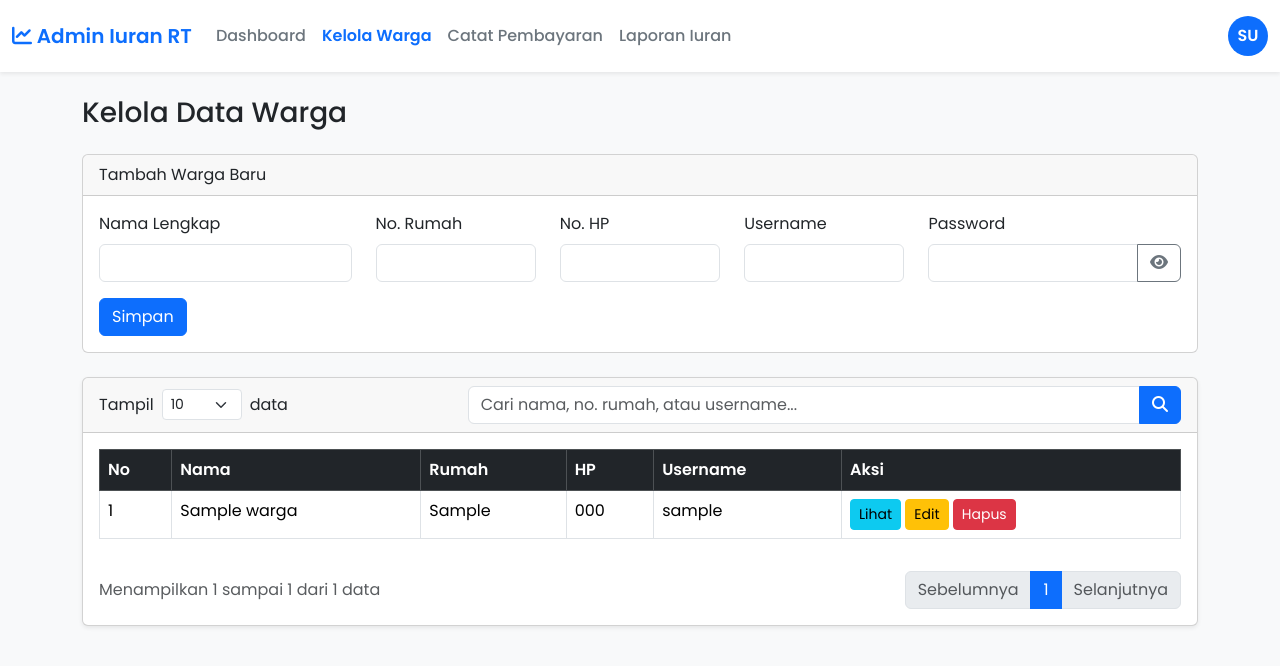
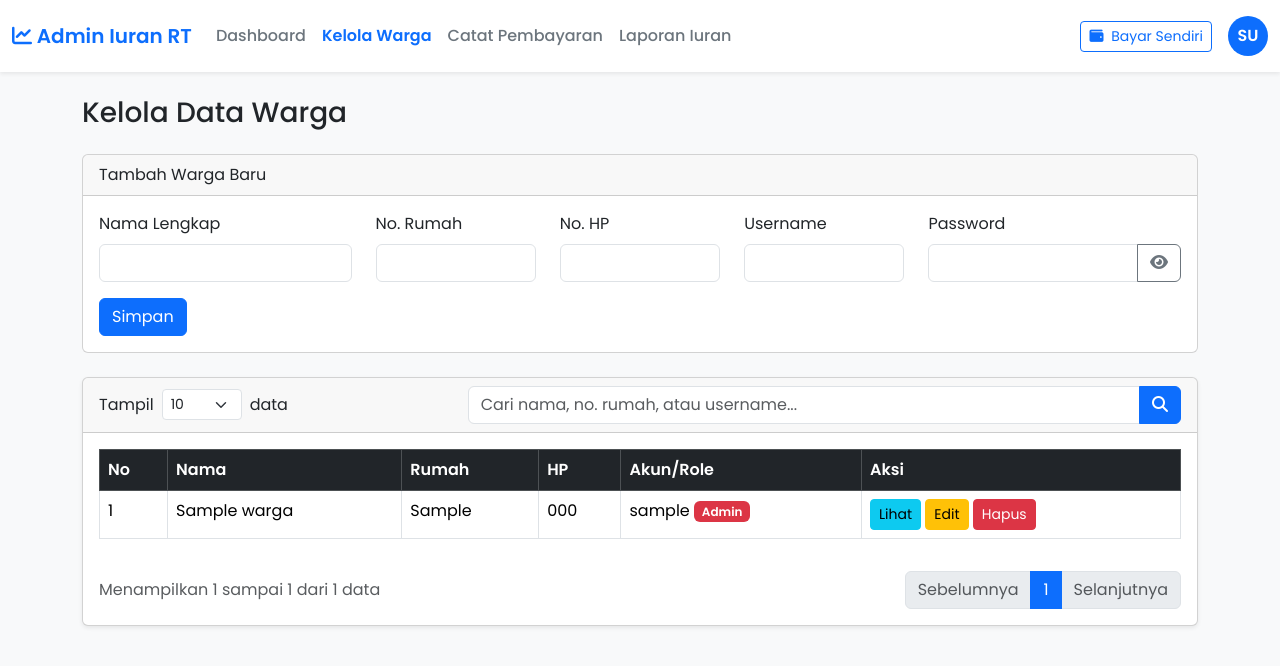
Before and after one commit to ItzmeLYNLEN/Pencatatan-Iuran-Bulanan-RT-UAS-SMS3, a PHP site: page /admin/kelola_warga.php in a window 1280 px wide. Shown: the top 666 px of the page. Run offline with PHP 8.4, Linux system fonts and the light colour scheme; the visitor is signed in with stand-in values (Sample User, id 1); tables that the repository leaves empty or names only in its code hold one stand-in row (values such as "Sample post"); some libraries are stand-ins or nearby versions.

Commit message:
update logika login warga dan admin

```diff
--- a/admin/kelola_warga.php
+++ b/admin/kelola_warga.php
@@ -4,6 +4,7 @@ include 'templates/header.php';
 
 if ($_SERVER['REQUEST_METHOD'] == 'POST' && isset($_POST['action'])) {
 
+    // --- 1. TAMBAH WARGA ---
     if ($_POST['action'] == 'tambah_warga') {
         $nama = $_POST['nama_lengkap'];
         $no_rumah = $_POST['no_rumah'];
@@ -33,18 +34,20 @@ if ($_SERVER['REQUEST_METHOD'] == 'POST' && isset($_POST['action'])) {
         } catch (Exception $e) {
             $conn->rollback();
             if ($conn->errno == 1062) {
-                $_SESSION['flash_message'] = ['type' => 'danger', 'message' => 'Gagal: Username atau Data sudah terdaftar.'];
+                $_SESSION['flash_message'] = ['type' => 'danger', 'message' => 'Gagal: Username sudah terdaftar.'];
             } else {
                 $_SESSION['flash_message'] = ['type' => 'danger', 'message' => 'Gagal: ' . $e->getMessage()];
             }
         }
     }
 
+    // --- 2. EDIT WARGA (UPDATE ROLE & DATA) ---
     elseif ($_POST['action'] == 'edit_warga') {
         $id_warga = $_POST['id_warga'];
         $nama = $_POST['nama_lengkap'];
         $no_rumah = $_POST['no_rumah'];
         $no_hp = $_POST['no_telepon'];
+        $role_input = $_POST['role']; // Input Role Baru
 
         $id_pengguna = !empty($_POST['id_pengguna']) ? $_POST['id_pengguna'] : NULL;
 
@@ -53,21 +56,27 @@ if ($_SERVER['REQUEST_METHOD'] == 'POST' && isset($_POST['action'])) {
 
         $conn->begin_transaction();
         try {
+            // A. Update Profil Warga
             $stmt = $conn->prepare("UPDATE profil_warga SET nama_lengkap = ?, no_rumah = ?, no_telepon = ? WHERE id_warga = ?");
             $stmt->bind_param("sssi", $nama, $no_rumah, $no_hp, $id_warga);
             $stmt->execute();
 
+            // B. Cek/Buat Akun Login
             if (empty($id_pengguna) && !empty($username_input) && !empty($password_input)) {
-                $stmt_new = $conn->prepare("INSERT INTO pengguna (username, password, role) VALUES (?, ?, 'warga')");
-                $stmt_new->bind_param("ss", $username_input, $password_input);
+                // Buat akun baru
+                $stmt_new = $conn->prepare("INSERT INTO pengguna (username, password, role) VALUES (?, ?, ?)");
+                $stmt_new->bind_param("sss", $username_input, $password_input, $role_input);
                 $stmt_new->execute();
                 $new_id_pengguna = $conn->insert_id;
 
                 $stmt_link = $conn->prepare("UPDATE profil_warga SET id_pengguna = ? WHERE id_warga = ?");
                 $stmt_link->bind_param("ii", $new_id_pengguna, $id_warga);
                 $stmt_link->execute();
+
+                $id_pengguna = $new_id_pengguna;
             }
             elseif (!empty($id_pengguna)) {
+                // Update akun lama
                 if (!empty($username_input)) {
                     $stmt_un = $conn->prepare("UPDATE pengguna SET username = ? WHERE id_pengguna = ?");
                     $stmt_un->bind_param("si", $username_input, $id_pengguna);
@@ -78,21 +87,47 @@ if ($_SERVER['REQUEST_METHOD'] == 'POST' && isset($_POST['action'])) {
                     $stmt_pw->bind_param("si", $password_input, $id_pengguna);
                     $stmt_pw->execute();
                 }
+                // Update Role di tabel pengguna
+                $stmt_role = $conn->prepare("UPDATE pengguna SET role = ? WHERE id_pengguna = ?");
+                $stmt_role->bind_param("si", $role_input, $id_pengguna);
+                $stmt_role->execute();
+            }
+
+            // C. Sinkronisasi Profil Admin (INI YANG DIPERBAIKI)
+            if (!empty($id_pengguna)) {
+                if ($role_input == 'admin') {
+                    // Jika jadi ADMIN: Tambahkan ke profil_admin jika belum ada
+                    $cek_admin = $conn->query("SELECT id_admin FROM profil_admin WHERE id_pengguna = $id_pengguna");
+                    if ($cek_admin->num_rows == 0) {
+                        $stmt_add = $conn->prepare("INSERT INTO profil_admin (id_pengguna, nama_lengkap) VALUES (?, ?)");
+                        $stmt_add->bind_param("is", $id_pengguna, $nama);
+                        $stmt_add->execute();
+                    } else {
+                        // Update nama juga biar sinkron
+                        $stmt_upd = $conn->prepare("UPDATE profil_admin SET nama_lengkap = ? WHERE id_pengguna = ?");
+                        $stmt_upd->bind_param("si", $nama, $id_pengguna);
+                        $stmt_upd->execute();
+                    }
+                }
+                elseif ($role_input == 'warga') {
+                    // Jika jadi WARGA: HAPUS dari profil_admin (Bersih-bersih)
+                    $stmt_del = $conn->prepare("DELETE FROM profil_admin WHERE id_pengguna = ?");
+                    $stmt_del->bind_param("i", $id_pengguna);
+                    $stmt_del->execute();
+                }
             }
 
             $conn->commit();
-            $_SESSION['flash_message'] = ['type' => 'info', 'message' => 'Data warga berhasil diperbarui.'];
+            $_SESSION['flash_message'] = ['type' => 'info', 'message' => 'Data warga dan role berhasil diperbarui.'];
 
         } catch (Exception $e) {
             $conn->rollback();
-            if ($conn->errno == 1062) {
-                $_SESSION['flash_message'] = ['type' => 'danger', 'message' => 'Gagal: Username sudah digunakan user lain.'];
-            } else {
-                $_SESSION['flash_message'] = ['type' => 'danger', 'message' => 'Gagal: ' . $e->getMessage()];
-            }
+            $msg = ($conn->errno == 1062) ? 'Username sudah digunakan.' : $e->getMessage();
+            $_SESSION['flash_message'] = ['type' => 'danger', 'message' => 'Gagal: ' . $msg];
         }
     }
 
+    // --- 3. HAPUS WARGA ---
     elseif ($_POST['action'] == 'hapus_warga') {
         $id_warga = $_POST['id_warga'];
 
@@ -121,6 +156,7 @@ if ($_SERVER['REQUEST_METHOD'] == 'POST' && isset($_POST['action'])) {
     exit();
 }
 
+// --- TAMPILAN DATA ---
 $search = isset($_GET['search']) ? $conn->real_escape_string($_GET['search']) : '';
 $limit = isset($_GET['limit']) ? intval($_GET['limit']) : 10;
 $page = isset($_GET['page']) ? intval($_GET['page']) : 1;
@@ -136,7 +172,7 @@ $total_warga_result = $conn->query($count_query);
 $total_warga = $total_warga_result->fetch_assoc()['total'];
 $total_pages = ($limit == -1) ? 1 : ceil($total_warga / $limit);
 
-$sql_warga = "SELECT w.*, p.username FROM profil_warga w LEFT JOIN pengguna p ON w.id_pengguna = p.id_pengguna $where_clause ORDER BY w.no_rumah ASC";
+$sql_warga = "SELECT w.*, p.username, p.role FROM profil_warga w LEFT JOIN pengguna p ON w.id_pengguna = p.id_pengguna $where_clause ORDER BY w.no_rumah ASC";
 if ($limit != -1) {
     $sql_warga .= " LIMIT $limit OFFSET $offset";
 }
@@ -166,6 +202,7 @@ $end_entry = ($limit == -1) ? $total_warga : min($offset + $limit, $total_warga)
                     <label class="form-label">No. HP</label>
                     <input type="text" class="form-control" name="no_telepon" required>
                 </div>
+
                 <div class="col-md-2 mb-3">
                     <label class="form-label">Username</label>
                     <input type="text" class="form-control" name="username" required>
@@ -214,7 +251,7 @@ $end_entry = ($limit == -1) ? $total_warga : min($offset + $limit, $total_warga)
         <div class="table-responsive">
             <table class="table table-bordered table-hover">
                 <thead class="table-dark">
-                    <tr><th>No</th><th>Nama</th><th>Rumah</th><th>HP</th><th>Username</th><th>Aksi</th></tr>
+                    <tr><th>No</th><th>Nama</th><th>Rumah</th><th>HP</th><th>Akun/Role</th><th>Aksi</th></tr>
                 </thead>
                 <tbody>
                     <?php if ($result->num_rows > 0) : $no = $offset + 1; ?>
@@ -224,7 +261,17 @@ $end_entry = ($limit == -1) ? $total_warga : min($offset + $limit, $total_warga)
                                 <td><?php echo htmlspecialchars($row['nama_lengkap']); ?></td>
                                 <td><?php echo htmlspecialchars($row['no_rumah']); ?></td>
                                 <td><?php echo htmlspecialchars($row['no_telepon']); ?></td>
-                                <td><?php echo htmlspecialchars($row['username'] ?? '-'); ?></td>
+                                <td>
+                                    <?php
+                                        if($row['username']) {
+                                            echo htmlspecialchars($row['username']);
+                                            if($row['role'] == 'admin') echo ' <span class="badge bg-danger">Admin</span>';
+                                            else echo ' <span class="badge bg-secondary">Warga</span>';
+                                        } else {
+                                            echo '-';
+                                        }
+                                    ?>
+                                </td>
                                 <td>
                                     <button type="button" class="btn btn-sm btn-info lihatBtn"
                                         data-bs-toggle="modal" data-bs-target="#lihatWargaModal"
@@ -240,7 +287,8 @@ $end_entry = ($limit == -1) ? $total_warga : min($offset + $limit, $total_warga)
                                         data-nama="<?php echo htmlspecialchars($row['nama_lengkap']); ?>"
                                         data-rumah="<?php echo htmlspecialchars($row['no_rumah']); ?>"
                                         data-hp="<?php echo htmlspecialchars($row['no_telepon']); ?>"
-                                        data-user="<?php echo htmlspecialchars($row['username'] ?? ''); ?>">Edit</button>
+                                        data-user="<?php echo htmlspecialchars($row['username'] ?? ''); ?>"
+                                        data-role="<?php echo htmlspecialchars($row['role'] ?? 'warga'); ?>">Edit</button>
 
                                     <button type="button" class="btn btn-sm btn-danger hapusBtn"
                                         data-bs-toggle="modal" data-bs-target="#hapusWargaModal"
@@ -311,8 +359,20 @@ $end_entry = ($limit == -1) ? $total_warga : min($offset + $limit, $total_warga)
                     <div class="mb-3"><label class="form-label">No. HP</label><input type="text" class="form-control" name="no_telepon" id="edit_hp"></div>
 
                     <hr>
-                    <p class="text-muted small">Isi kolom di bawah ini untuk mengubah akun login.</p>
-                    <div class="mb-3"><label class="form-label">Username</label><input type="text" class="form-control" name="username" id="edit_username"></div>
+                    <p class="text-muted small">Pengaturan Akun</p>
+                    <div class="row">
+                        <div class="col-md-6 mb-3">
+                            <label class="form-label">Role</label>
+                            <select name="role" id="edit_role" class="form-select">
+                                <option value="warga">Warga</option>
+                                <option value="admin">Admin</option>
+                            </select>
+                        </div>
+                        <div class="col-md-6 mb-3">
+                            <label class="form-label">Username</label>
+                            <input type="text" class="form-control" name="username" id="edit_username">
+                        </div>
+                    </div>
                     <div class="mb-3">
                         <label class="form-label">Password (Kosongkan jika tidak diubah)</label>
                         <div class="input-group">
@@ -381,6 +441,7 @@ $end_entry = ($limit == -1) ? $total_warga : min($offset + $limit, $total_warga)
         editModal.querySelector('#edit_no_rumah').value = btn.getAttribute('data-rumah');
         editModal.querySelector('#edit_hp').value = btn.getAttribute('data-hp');
         editModal.querySelector('#edit_username').value = btn.getAttribute('data-user');
+        editModal.querySelector('#edit_role').value = btn.getAttribute('data-role'); // Load Role
         editModal.querySelector('#editPassword').value = '';
     });
 
--- a/admin/templates/header.php
+++ b/admin/templates/header.php
@@ -78,6 +78,10 @@ if (isset($words[1])) {
                     <li class="nav-item"><a class="nav-link <?php echo ($current_page == 'laporan.php') ? 'active' : ''; ?>" href="laporan.php">Laporan Iuran</a></li>
                 </ul>
 
+                <a class="btn btn-outline-primary btn-sm me-3 my-2 my-lg-0" href="../warga/index.php">
+                    <i class="fas fa-wallet me-1"></i> Bayar Sendiri
+                </a>
+
                 <div class="nav-item dropdown">
                     <a class="nav-link" href="#" id="navbarDropdown" role="button" data-bs-toggle="dropdown" aria-expanded="false">
                         <div class="avatar"><?php echo $initials; ?></div>
```
Also changed, not shown: warga/templates/header.php (+15 -2 lines).
